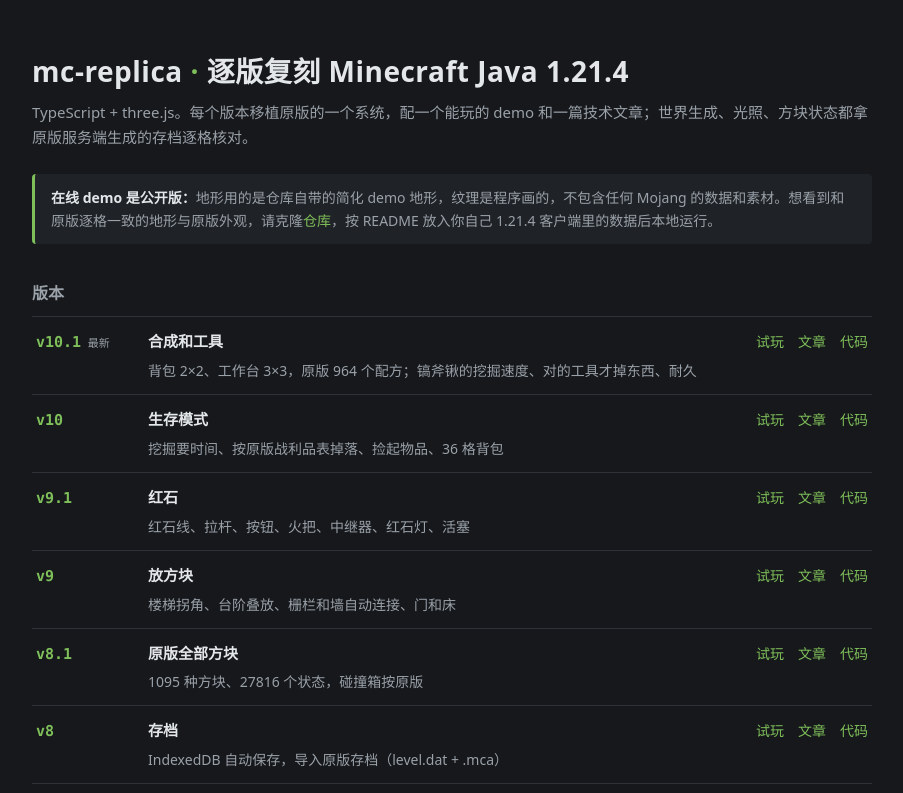
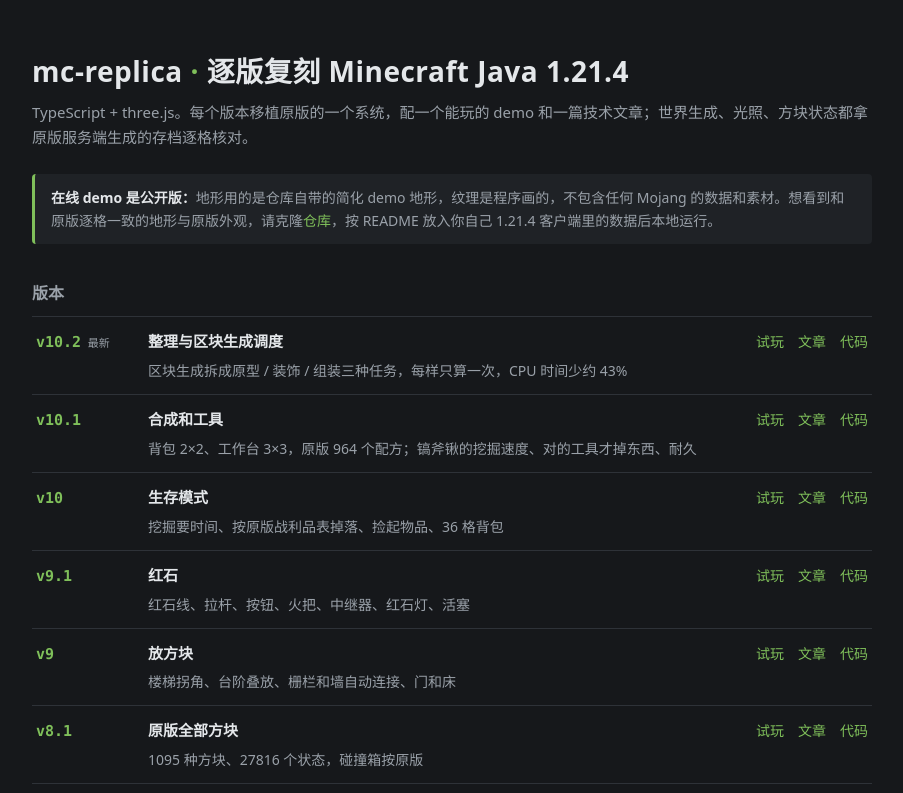
Before and after one commit to kamikesola/mc-replica, a plain HTML site: page index.html in a window 1280 px wide. Shown: the top 793 px of the page, without its empty margins (188-1091 px from the left). Drawn offline with Linux system fonts and the light colour scheme.

Commit message:
deploy: 70472372e6aae3562a6b04a82c35be078bfc9cc5

```diff
--- a/index.html
+++ b/index.html
@@ -88,6 +88,7 @@
 
       // [demo 目录（= tag 名）, 标题, 一句话说明, 文章文件名（docs/articles/ 下）]
       const VERSIONS = [
+        ['v10.2', '整理与区块生成调度', '区块生成拆成原型 / 装饰 / 组装三种任务，每样只算一次，CPU 时间少约 43%', 'v10.2-整理与区块生成调度.md'],
         ['v10.1', '合成和工具', '背包 2×2、工作台 3×3，原版 964 个配方；镐斧锹的挖掘速度、对的工具才掉东西、耐久', 'v10.1-合成和工具.md'],
         ['v10', '生存模式', '挖掘要时间、按原版战利品表掉落、捡起物品、36 格背包', 'v10-生存模式.md'],
         ['v9.1', '红石', '红石线、拉杆、按钮、火把、中继器、红石灯、活塞', 'v9.1-红石.md'],
```
